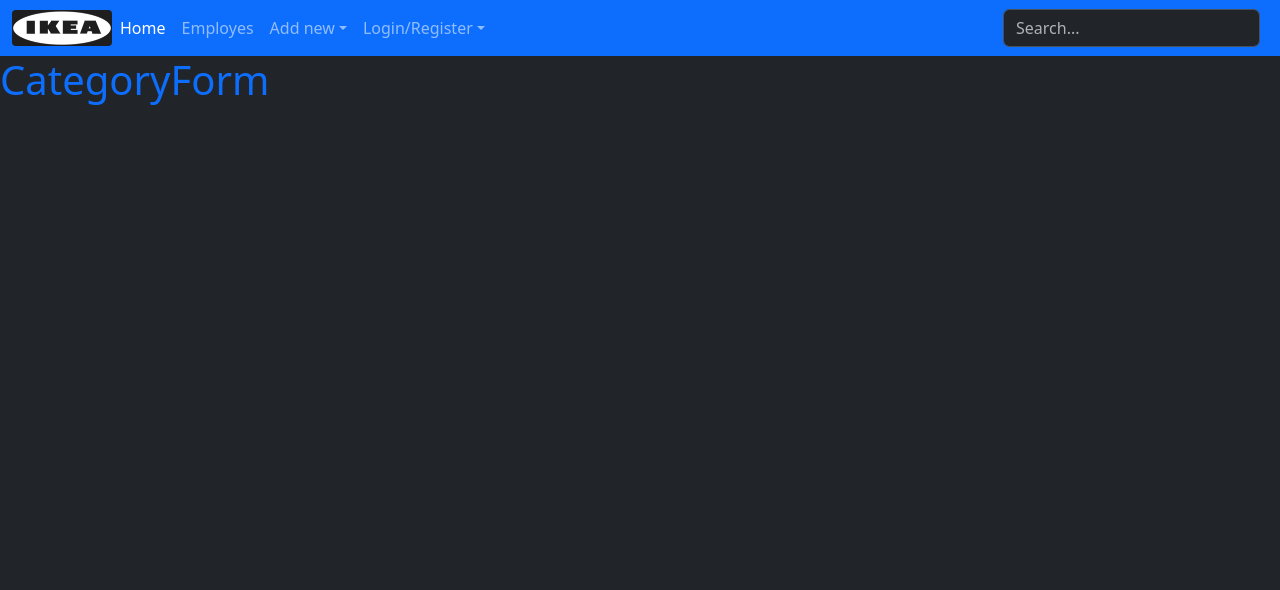
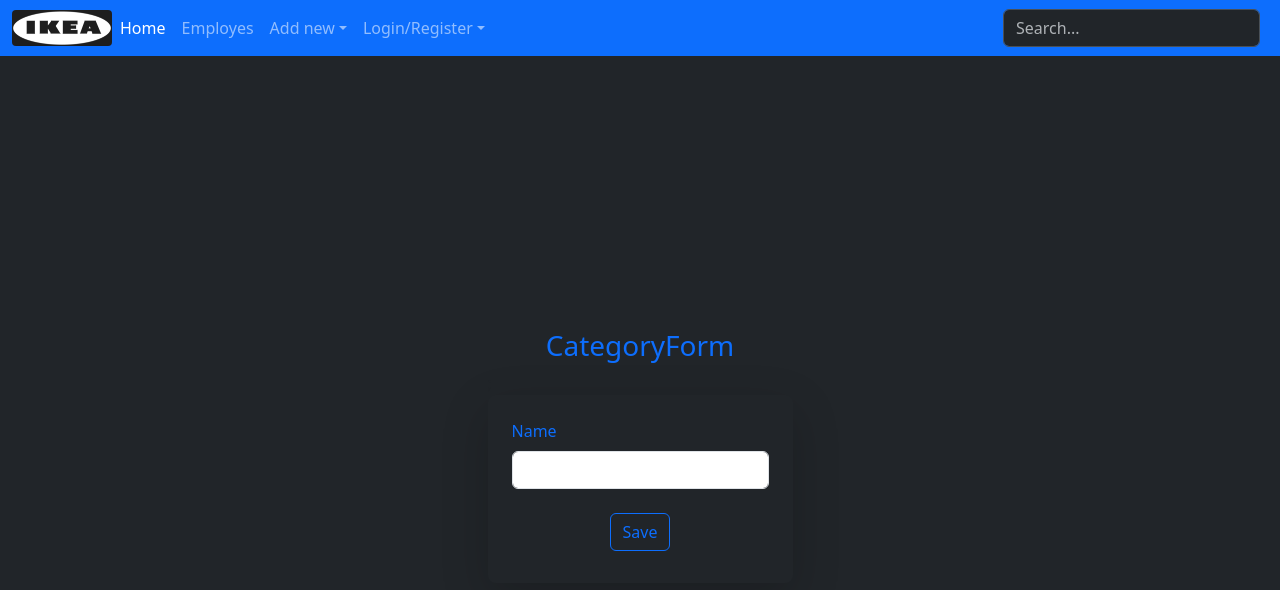
Before and after one commit to Socias93/ikea_company, a React (Vite) app: page /new/category in a window 1280 px wide. Shown: the top 590 px of the page. Built offline with nearby package versions, Linux system fonts and the light colour scheme.

Commit message:
fixed form for category with error message

```diff
--- a/src/pages/Categories.tsx
+++ /dev/null
@@ -1,5 +0,0 @@
-function Categories() {
-  return <h1 className="text-primary p-3">Categories</h1>;
-}
-
-export default Categories;
--- a/src/pages/CategoryFormPage.tsx
+++ b/src/pages/CategoryFormPage.tsx
@@ -1,5 +1,39 @@
+import { zodResolver } from "@hookform/resolvers/zod";
+import { CategoryData, schema } from "./schemas/CategorySchema";
+import { useForm } from "react-hook-form";
+
 function CategoryFormPage() {
-  return <h1 className="text-primary">CategoryForm</h1>;
+  const {
+    register,
+    handleSubmit,
+    formState: { errors },
+  } = useForm<CategoryData>({ resolver: zodResolver(schema) });
+
+  function onSubmit(data: CategoryData) {
+    console.log("Submitted", data);
+  }
+
+  return (
+    <>
+      <form onSubmit={handleSubmit(onSubmit)}>
+        <div className="vh-100 d-grid justify-content-center align-content-center">
+          <h3 className="text-primary text-center">CategoryForm</h3>;
+          <div className="p-3 shadow-lg rounded-3">
+            <div className="m-2">
+              <label className="form-label text-primary">Name</label>
+              <input {...register("name")} className="form-control" />{" "}
+              {errors.name && (
+                <p className="text-danger"> {errors.name.message} </p>
+              )}
+            </div>
+            <div className="text-center">
+              <button className="btn btn-outline-primary m-3">Save</button>
+            </div>
+          </div>
+        </div>
+      </form>
+    </>
+  );
 }
 
 export default CategoryFormPage;
--- a/src/pages/index.ts
+++ b/src/pages/index.ts
@@ -1,4 +1,3 @@
-export { default as Categories } from "./Categories";
 export { default as Employes } from "./Employes";
 export { default as HomePage } from "./HomePage";
 export { default as Login } from "./Login";
--- a/src/routes.tsx
+++ b/src/routes.tsx
@@ -1,7 +1,6 @@
 import App from "./App";
 import { createBrowserRouter } from "react-router-dom";
 import {
-  Categories,
   CategoryFormPage,
   Employes,
   HomePage,
@@ -31,10 +30,7 @@
         path: "register",
         element: <Register />,
       },
-      {
-        path: "categories",
-        element: <Categories />,
-      },
+
       {
         path: "new/category",
         element: <CategoryFormPage />,
```
